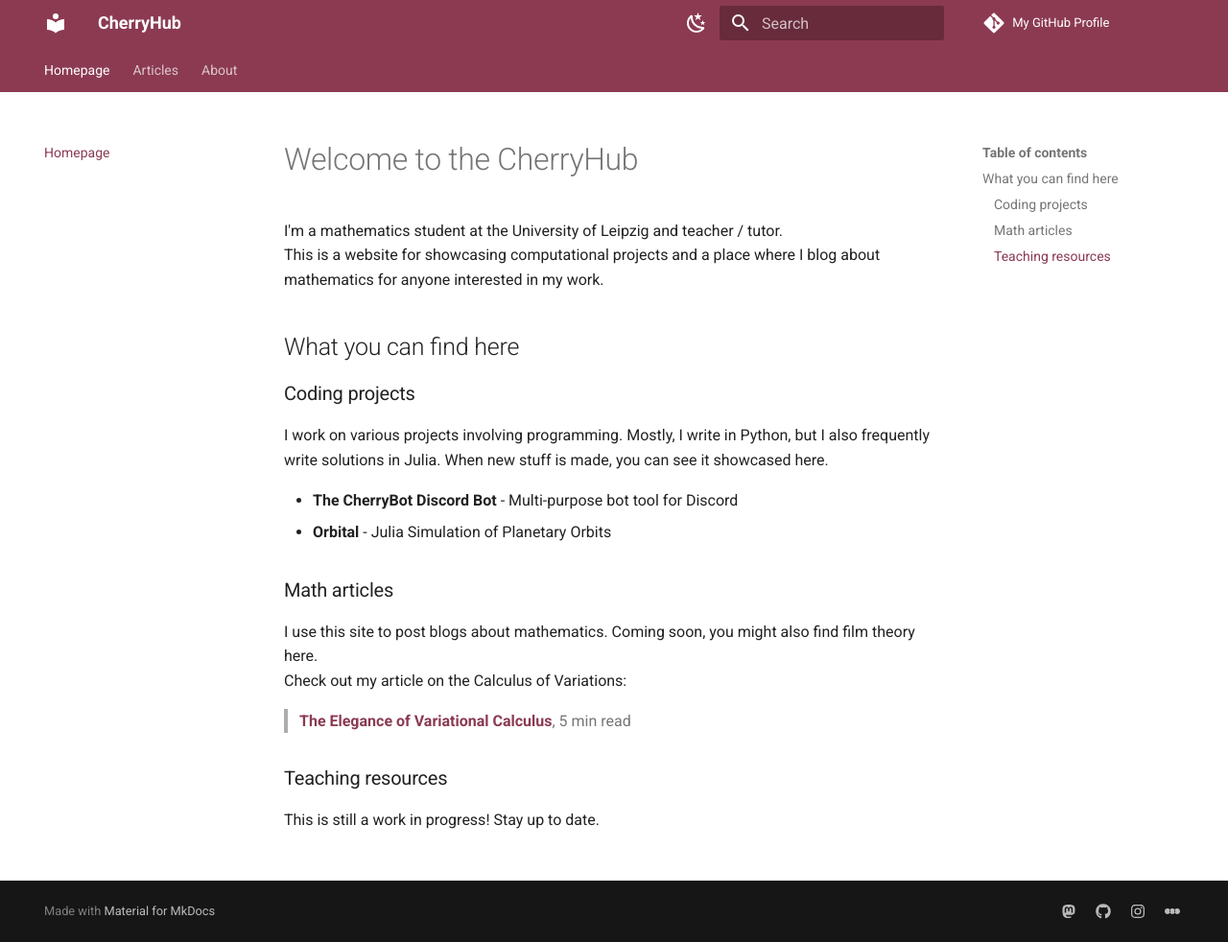
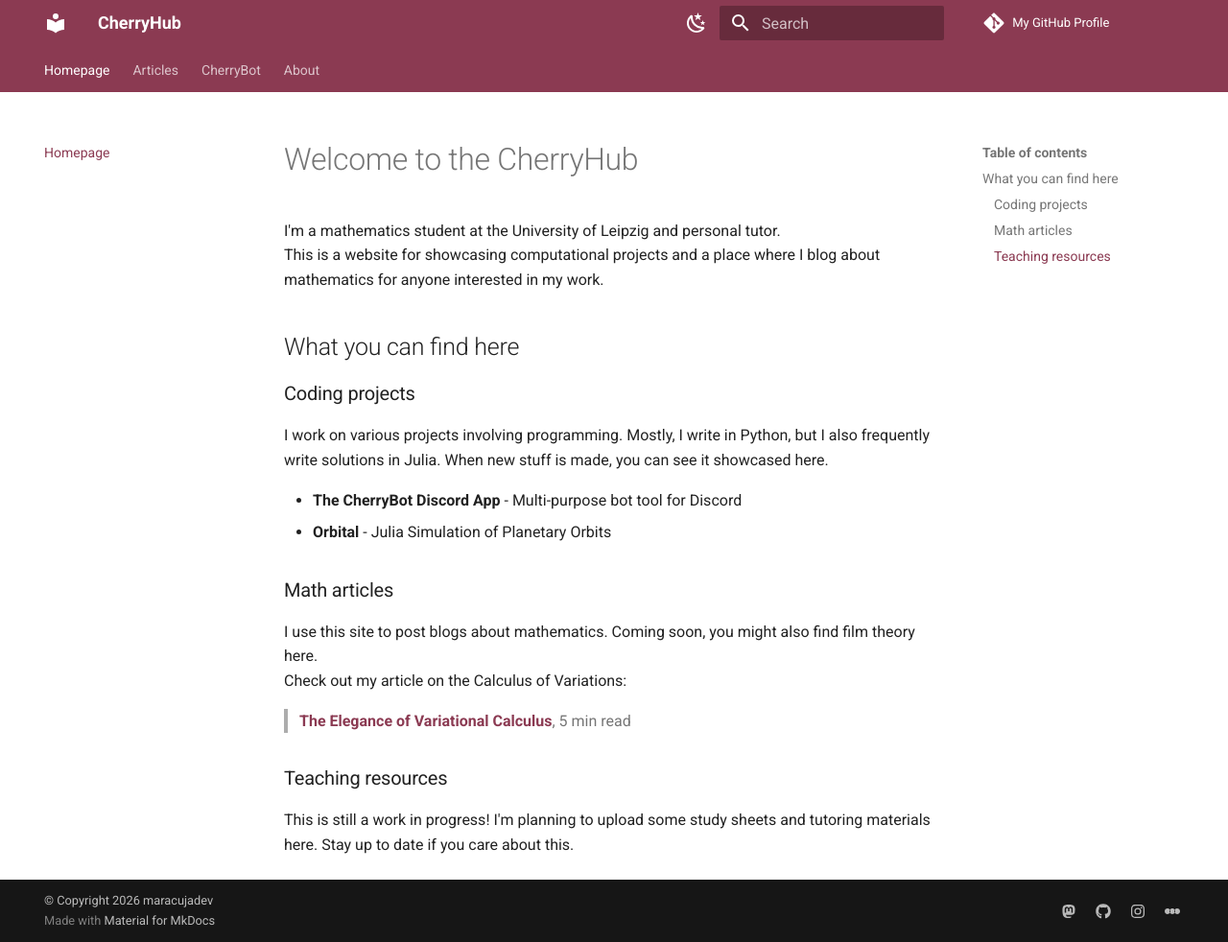
Before and after one commit to maracujadev/maracujadev.github.io, an MkDocs documentation site: the page built from docs/index.md, in a window 1280 px wide and 982 px high. Shown: the whole window at 96% size. Built offline with MkDocs 1.6.1 and Material for MkDocs 9.7.7, drawn with Linux system fonts in a browser that asks for light colours.

Commit message:
new changes

```diff
--- a/docs/index.md
+++ b/docs/index.md
@@ -1,6 +1,6 @@
 # Welcome to the CherryHub
 
-I'm a mathematics student at the University of Leipzig and teacher / tutor.
+I'm a mathematics student at the University of Leipzig and personal tutor.
 This is a website for showcasing computational projects and a place where I blog about mathematics for anyone interested in my work.
 
 ## What you can find here
@@ -10,7 +10,7 @@
 I work on various projects involving programming. Mostly, I write in Python, but I also frequently write solutions in Julia.
 When new stuff is made, you can see it showcased here.
 
-- **The CherryBot Discord Bot** - Multi-purpose bot tool for Discord
+- **The CherryBot Discord App** - Multi-purpose bot tool for Discord
 - **Orbital** - Julia Simulation of Planetary Orbits
 
 ### Math articles
@@ -21,4 +21,5 @@
 
 ### Teaching resources
 
-This is still a work in progress! Stay up to date.
+This is still a work in progress! I'm planning to upload some study sheets and tutoring materials here.
+Stay up to date if you care about this.
--- a/mkdocs.yml
+++ b/mkdocs.yml
@@ -27,11 +27,15 @@
     - search.suggest
   favicon: assets/favicon.png
 
+copyright: "© Copyright 2026 maracujadev"
+
 nav:
   - Homepage: index.md
   - Articles:
     - Blog Home: blog/index.md
+  - CherryBot: cherrybot.md
   - About: about.md
+
 
 plugins:
   - search
```
Also changed, not shown: docs/about.md (+6 -4 lines), docs/cherrybot.md (added, +30 -0 lines).
